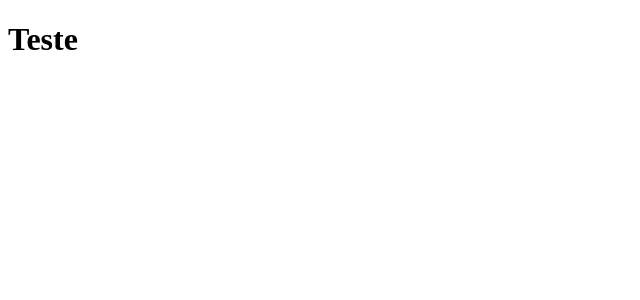
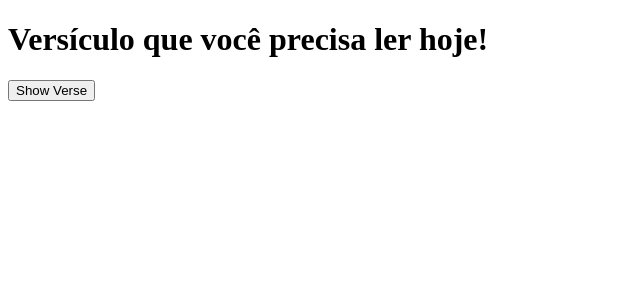
Before and after one commit to gigios-hash/clone-tabnews, a Next.js app: page / in a window 1280 px wide. Shown: the top 300 px of the page, without its empty margins (0-640 px from the left). Built offline with nearby package versions, Linux system fonts and the light colour scheme.

Commit message:
1 Desafio do curso - utilizando a API bible-api

```diff
--- a/package.json
+++ b/package.json
@@ -11,6 +11,7 @@
   "dependencies": {
     "next": "^13.1.6",
     "react": "^18.2.0",
-    "react-dom": "^18.2.0"
+    "react-dom": "^18.2.0",
+    "superagent": "^10.1.1"
   }
 }
--- /dev/null
+++ b/pages/api/getData.js
@@ -0,0 +1,26 @@
+// pages/api/getData.js
+export default async function handler(req, res) {
+    if (req.method === 'GET') {
+      try {
+        // Fetch data from the Bible API
+        const response = await fetch('https://bible-api.com/john 3:16?translation=almeida');
+        if (!response.ok) {
+          throw new Error(`Error fetching data: ${response.statusText}`);
+        }
+
+        // Parse the JSON data
+        const data = await response.json();
+
+        // Send the data as the response
+        res.status(200).json(data);
+      } catch (error) {
+        // Handle errors
+        console.error(error);
+        res.status(500).json({ error: 'Failed to fetch data from the Bible API' });
+      }
+    } else {
+      // Handle other HTTP methods
+      res.setHeader('Allow', ['GET']);
+      res.status(405).end(`Method ${req.method} Not Allowed`);
+    }
+  }
--- a/pages/index.js
+++ b/pages/index.js
@@ -1,6 +1,34 @@
-function Home(){
-    return <h1> Teste</h1>
+import { useState } from 'react';
 
+export default function HomePage() {
+  const [data, setData] = useState(null);
+  const [loading, setLoading] = useState(false);
+
+  const fetchVerse = async () => {
+    setLoading(true); // Show loading state
+    try {
+      const response = await fetch('/api/getData');
+      const result = await response.json();
+      setData(result);
+    } catch (error) {
+      console.error('Error fetching data:', error);
+    } finally {
+      setLoading(false); // Hide loading state
+    }
+  };
+
+  return (
+    <div>
+      <h1>Versículo que você precisa ler hoje!</h1>
+      <button onClick={fetchVerse} disabled={loading}>
+        {loading ? 'Loading...' : 'Show Verse'}
+      </button>
+      {data && (
+        <div>
+          <p><strong>Versículo:</strong> {data.reference}</p>
+          <p><strong>Texto:</strong> {data.text}</p>
+        </div>
+      )}
+    </div>
+  );
 }
-
-export default Home;
```
Also changed, not shown: 1 other file (tests, documents, lock files or other folders).
